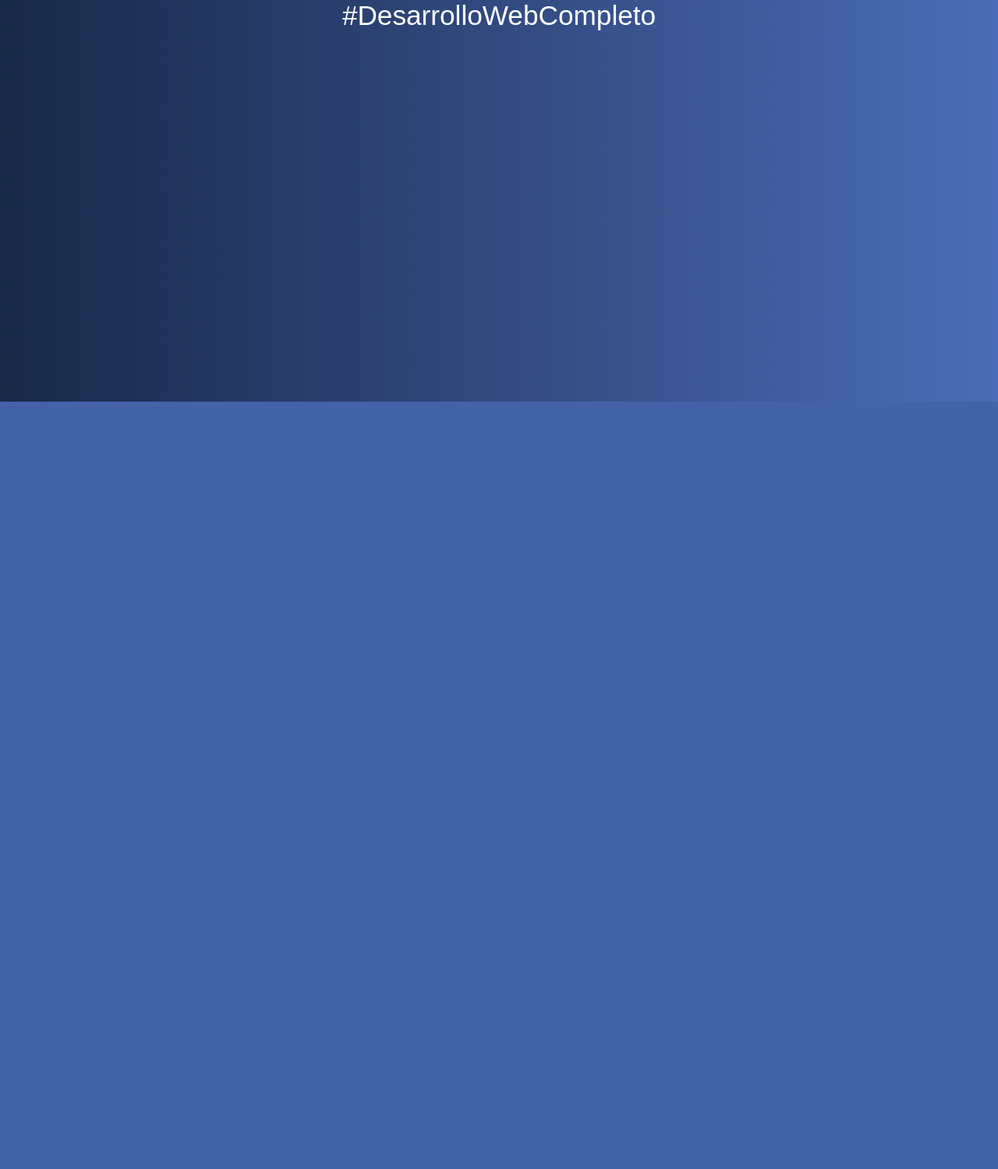
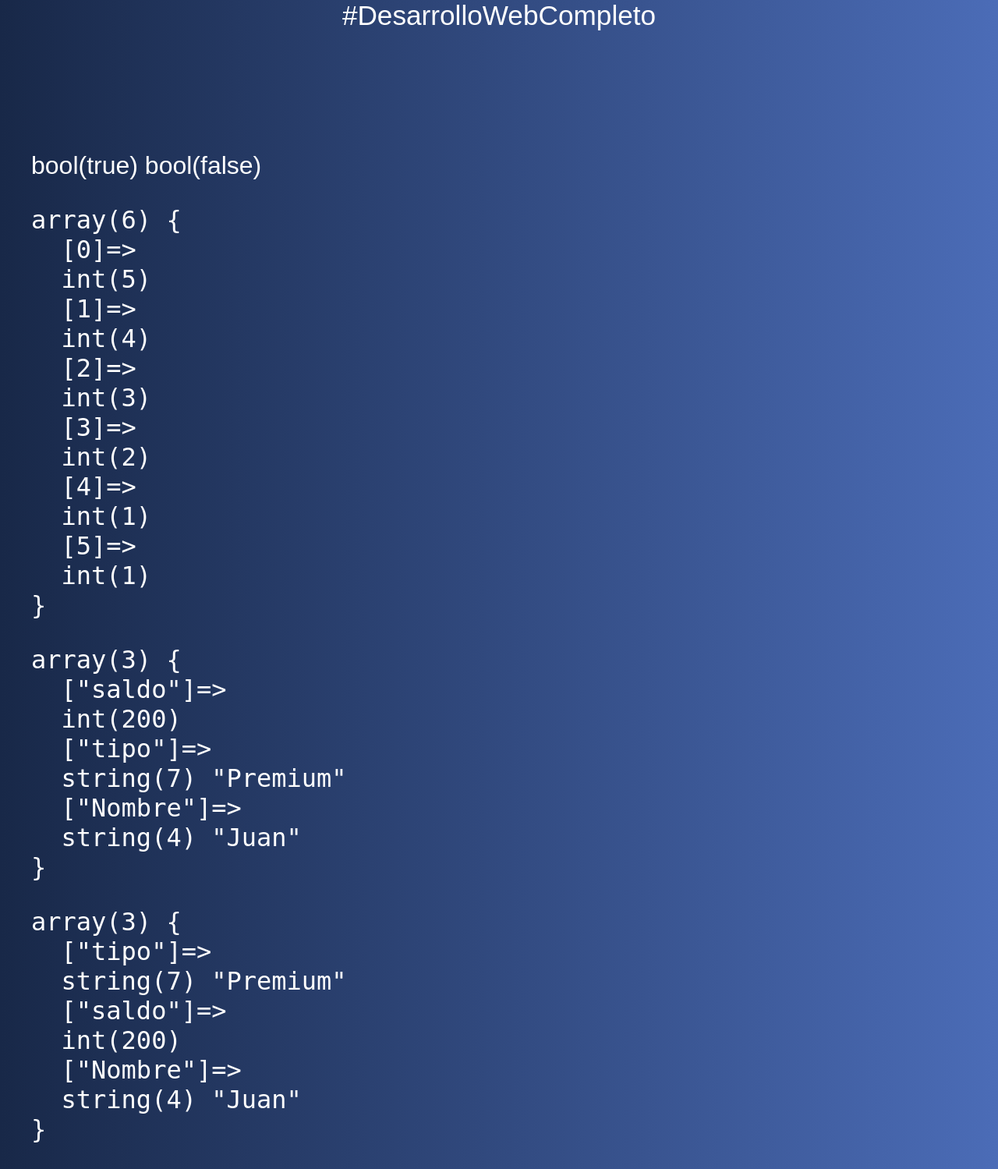
Before and after one commit to VicenteRossiRepository/IntroduccionPHP, a PHP site: page /11-funciones-arrays.php in a window 1280 px wide. Shown: the part 285-1784 px from the top of the page at 78% size. Before the commit the page ends 800 px from the top, so only its background shows below. Run offline with PHP 8.4, Linux system fonts and the light colour scheme.

Commit message:
Edicion de archivo 11-funciones-arrays.php de las funciones sort, rsort, asort, arsort, ksort y krsort

```diff
--- a/11-funciones-arrays.php
+++ b/11-funciones-arrays.php
@@ -1,7 +1,38 @@
 <?php include 'includes/header.php';
 
+//in_array = Buscar elementos en un arreglo
+$carrito = ['Tablet', 'Computadora', 'Television'];
+
+var_dump(in_array('Tablet', $carrito));
+var_dump(in_array('Audifonos', $carrito));
+echo '<br />';
+
+//Ordenar elementos de un arreglo
+$numeros = [1,3,4,5,1,2];
+sort($numeros);//De menos a mayor
+rsort($numeros); //De mayor a menor
 
 
+echo "<pre>";
+var_dump($numeros);
+echo "</pre>";
 
+//Ordenar arreglo asociativo
+$cliente = array(
+    'saldo' =>200,
+    'tipo' =>'Premium',
+    'Nombre' =>'Juan'
+);
 
+echo "<pre>";
+var_dump($cliente);
+echo "</pre>";
+
+asort($cliente); //Ordena por valores
+arsort($cliente); //Ordena por valores en orden inverso
+ksort($cliente); //Ordena por llaves
+krsort($cliente); //Ordena por llaves en orden inverso
+echo "<pre>";
+var_dump($cliente);
+echo "</pre>";
 include 'includes/footer.php';
```
